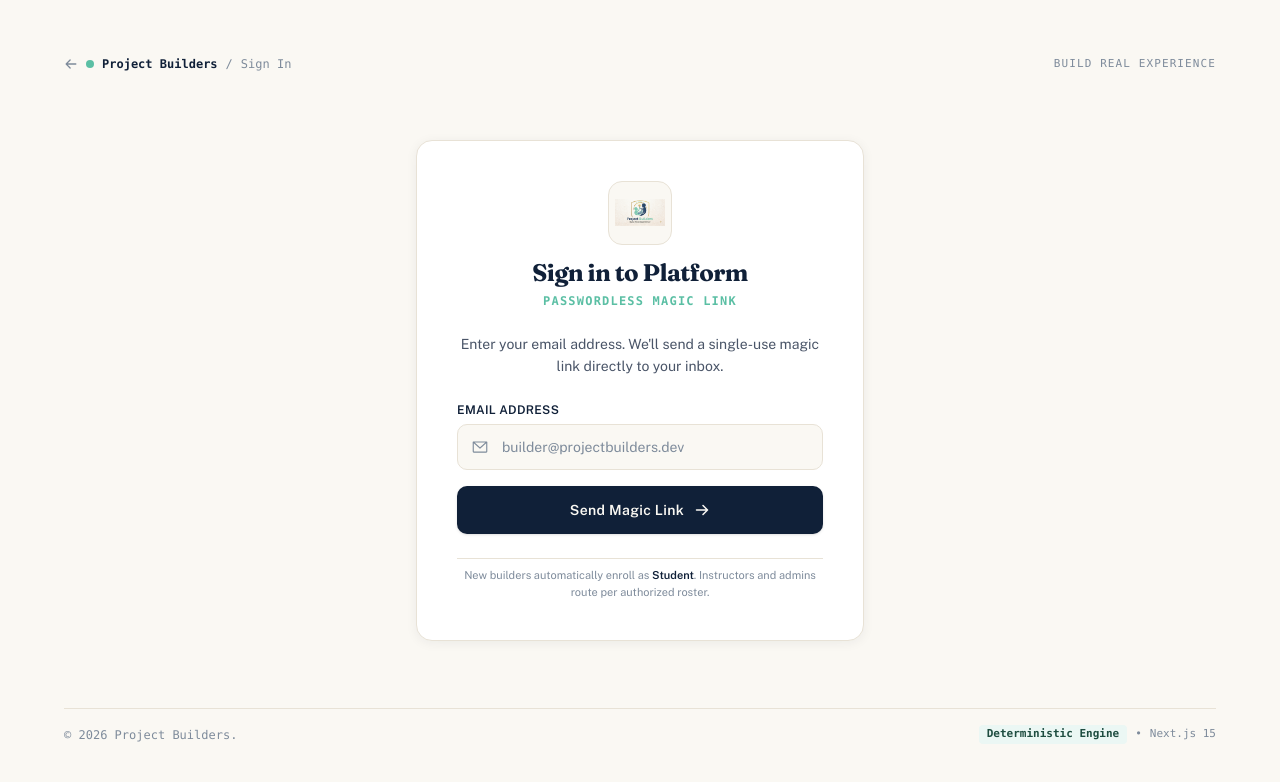
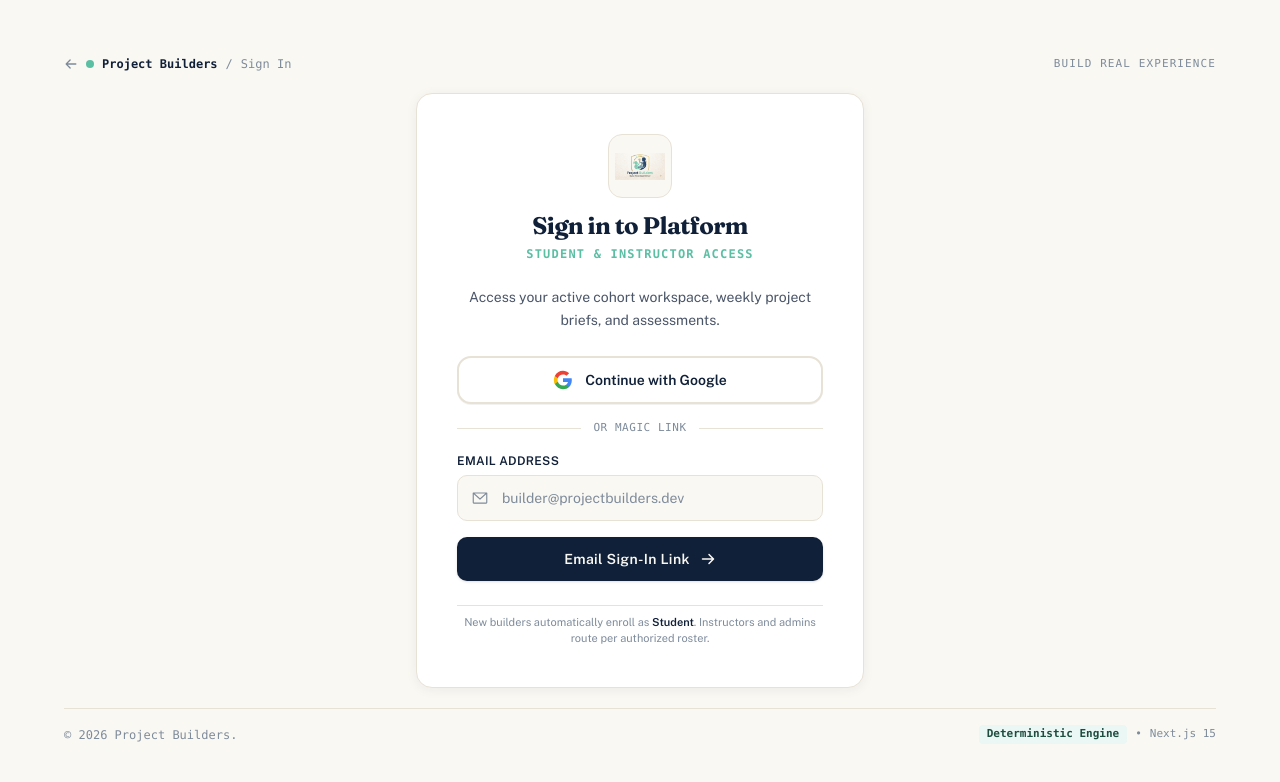
Before and after one commit to glaxxen/project_builders, a Next.js app: page /login in a window 1280 px wide. Shown: the top 782 px of the page. Built offline with nearby package versions, Linux system fonts and the light colour scheme.

Commit message:
feat: add Google OAuth 1-click sign-in support

```diff
--- a/app/login/page.tsx
+++ b/app/login/page.tsx
@@ -14,19 +14,37 @@ function LoginForm() {
 
   const [email, setEmail] = useState("");
   const [isLoading, setIsLoading] = useState(false);
+  const [isGoogleLoading, setIsGoogleLoading] = useState(false);
 
   function getInitialErrorMessage(param: string | null): string {
     if (!param) return "";
+    if (param === "OAuthAccountNotLinked") {
+      return "An account already exists with this email address using another sign-in method.";
+    }
     if (param === "Configuration") {
-      return "Resend free tier restriction: testing emails can only be delivered to your registered Resend email (twcfgdc@gmail.com). In development, your magic link is printed in your terminal console!";
+      return "Authentication setup in progress. If signing in with Google, ensure GOOGLE_CLIENT_ID is configured.";
     }
     if (param === "Verification") {
       return "Sign-in link was invalid or has expired. Please request a new one.";
     }
-    return "Unable to sign in. Please try again or check terminal logs.";
+    return "Unable to sign in. Please try again.";
   }
 
   const [errorMessage, setErrorMessage] = useState(getInitialErrorMessage(errorParam));
+
+  async function handleGoogleSignIn() {
+    setIsGoogleLoading(true);
+    setErrorMessage("");
+    try {
+      await signIn("google", {
+        callbackUrl,
+      });
+    } catch (err: unknown) {
+      setIsGoogleLoading(false);
+      const msg = err instanceof Error ? err.message : "Unable to initiate Google sign-in.";
+      setErrorMessage(msg);
+    }
+  }
 
   async function handleSubmit(e: React.FormEvent<HTMLFormElement>) {
     e.preventDefault();
@@ -71,13 +89,13 @@ function LoginForm() {
             Sign in to Platform
           </h1>
           <p className="text-xs uppercase tracking-widest font-mono font-semibold text-[#5BBFA4] mt-1">
-            Passwordless Magic Link
+            Student &amp; Instructor Access
           </p>
         </div>
       </div>
 
       <p className="text-sm font-sans text-[#4A5568] text-center leading-relaxed">
-        Enter your email address. We&apos;ll send a single-use magic link directly to your inbox.
+        Access your active cohort workspace, weekly project briefs, and assessments.
       </p>
 
       {/* Error Banner */}
@@ -88,7 +106,54 @@ function LoginForm() {
         </div>
       )}
 
-      {/* Form */}
+      {/* Primary: Google One-Click Sign-In */}
+      <div className="space-y-3">
+        <button
+          type="button"
+          onClick={handleGoogleSignIn}
+          disabled={isGoogleLoading || isLoading}
+          className="w-full inline-flex items-center justify-center gap-3 px-5 py-3 text-sm font-sans font-semibold text-[#102038] bg-[#FFFFFF] hover:bg-[#FAF8F3] active:bg-[#F3EFE6] border-2 border-[#E8E2D6] hover:border-[#102038] rounded-xl transition-all shadow-2xs disabled:opacity-60 disabled:cursor-not-allowed cursor-pointer"
+        >
+          {isGoogleLoading ? (
+            <>
+              <SpinnerGap size={18} weight="bold" className="animate-spin text-[#102038]" />
+              <span>Connecting to Google...</span>
+            </>
+          ) : (
+            <>
+              <svg className="w-5 h-5 shrink-0" viewBox="0 0 24 24">
+                <path
+                  fill="#4285F4"
+                  d="M22.56 12.25c0-.78-.07-1.53-.2-2.25H12v4.26h5.92c-.26 1.37-1.04 2.53-2.21 3.31v2.77h3.57c2.08-1.92 3.28-4.74 3.28-8.09z"
+                />
+                <path
+                  fill="#34A853"
+                  d="M12 23c2.97 0 5.46-.98 7.28-2.66l-3.57-2.77c-.98.66-2.23 1.06-3.71 1.06-2.86 0-5.29-1.93-6.16-4.53H2.18v2.84C3.99 20.53 7.7 23 12 23z"
+                />
+                <path
+                  fill="#FBBC05"
+                  d="M5.84 14.09c-.22-.66-.35-1.36-.35-2.09s.13-1.43.35-2.09V7.06H2.18C1.43 8.55 1 10.22 1 12s.43 3.45 1.18 4.94l2.85-2.22.81-.63z"
+                />
+                <path
+                  fill="#EA4335"
+                  d="M12 5.38c1.62 0 3.06.56 4.21 1.64l3.15-3.15C17.45 2.09 14.97 1 12 1 7.7 1 3.99 3.47 2.18 7.06l3.66 2.84c.87-2.6 3.3-4.52 6.16-4.52z"
+                />
+              </svg>
+              <span>Continue with Google</span>
+            </>
+          )}
+        </button>
+      </div>
+
+      {/* Divider */}
+      <div className="relative flex items-center justify-center">
+        <div className="w-full border-t border-[#E8E2D6]" />
+        <span className="absolute bg-[#FFFFFF] px-3 text-[11px] font-mono text-[#7E8B9B] uppercase tracking-wider">
+          or magic link
+        </span>
+      </div>
+
+      {/* Secondary: Email Magic Link Form */}
       <form onSubmit={handleSubmit} className="space-y-4">
         <div className="space-y-1.5">
           <label
@@ -104,7 +169,7 @@ function LoginForm() {
               type="email"
               autoComplete="email"
               required
-              disabled={isLoading}
+              disabled={isLoading || isGoogleLoading}
               value={email}
               onChange={(e) => setEmail(e.target.value)}
               placeholder="builder@projectbuilders.dev"
@@ -120,8 +185,8 @@ function LoginForm() {
 
         <button
           type="submit"
-          disabled={isLoading}
-          className="w-full inline-flex items-center justify-center gap-2.5 px-6 py-3.5 text-sm font-sans font-semibold tracking-wide text-[#FAF8F3] bg-[#102038] hover:bg-[#233B5F] active:bg-[#0A1424] rounded-lg transition-colors shadow-sm disabled:opacity-60 disabled:cursor-not-allowed cursor-pointer"
+          disabled={isLoading || isGoogleLoading}
+          className="w-full inline-flex items-center justify-center gap-2.5 px-6 py-3 text-sm font-sans font-semibold tracking-wide text-[#FAF8F3] bg-[#102038] hover:bg-[#233B5F] active:bg-[#0A1424] rounded-lg transition-colors shadow-sm disabled:opacity-60 disabled:cursor-not-allowed cursor-pointer"
         >
           {isLoading ? (
             <>
@@ -130,7 +195,7 @@ function LoginForm() {
             </>
           ) : (
             <>
-              <span>Send Magic Link</span>
+              <span>Email Sign-In Link</span>
               <ArrowRight size={16} weight="bold" />
             </>
           )}
--- a/auth.config.ts
+++ b/auth.config.ts
@@ -1,10 +1,16 @@
 import type { NextAuthConfig } from "next-auth";
+import Google from "next-auth/providers/google";
 import Resend from "next-auth/providers/resend";
 import { getRoleForEmail } from "@/lib/auth/roles";
 
 export const authConfig: NextAuthConfig = {
   trustHost: true,
   providers: [
+    Google({
+      clientId: process.env.GOOGLE_CLIENT_ID || process.env.AUTH_GOOGLE_ID,
+      clientSecret: process.env.GOOGLE_CLIENT_SECRET || process.env.AUTH_GOOGLE_SECRET,
+      allowDangerousEmailAccountLinking: true,
+    }),
     Resend({
       apiKey: process.env.RESEND_API_KEY,
       from: process.env.EMAIL_FROM || "Project Builders <onboarding@resend.dev>",
```
Also changed, not shown: 1 other file (tests, documents, lock files or other folders).
